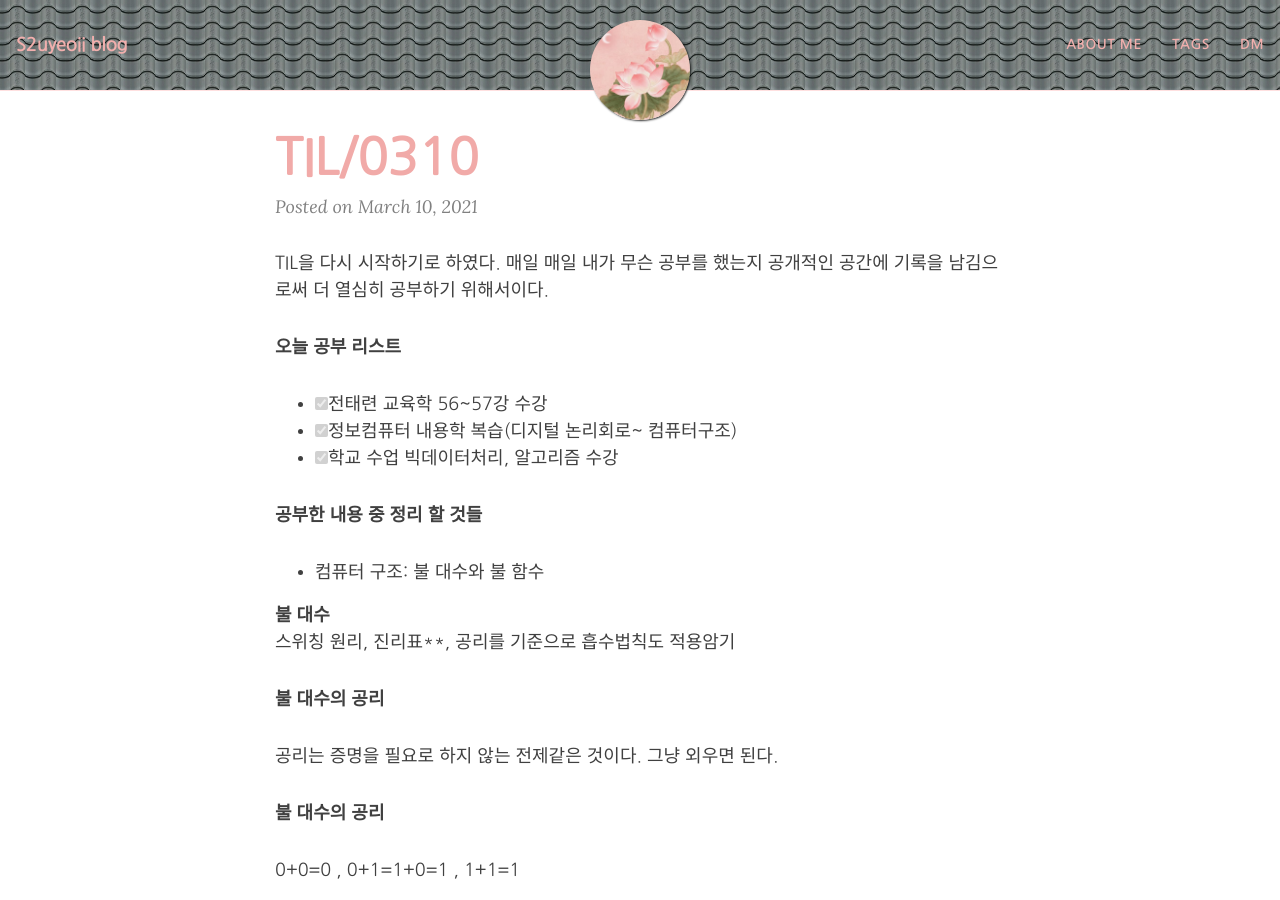
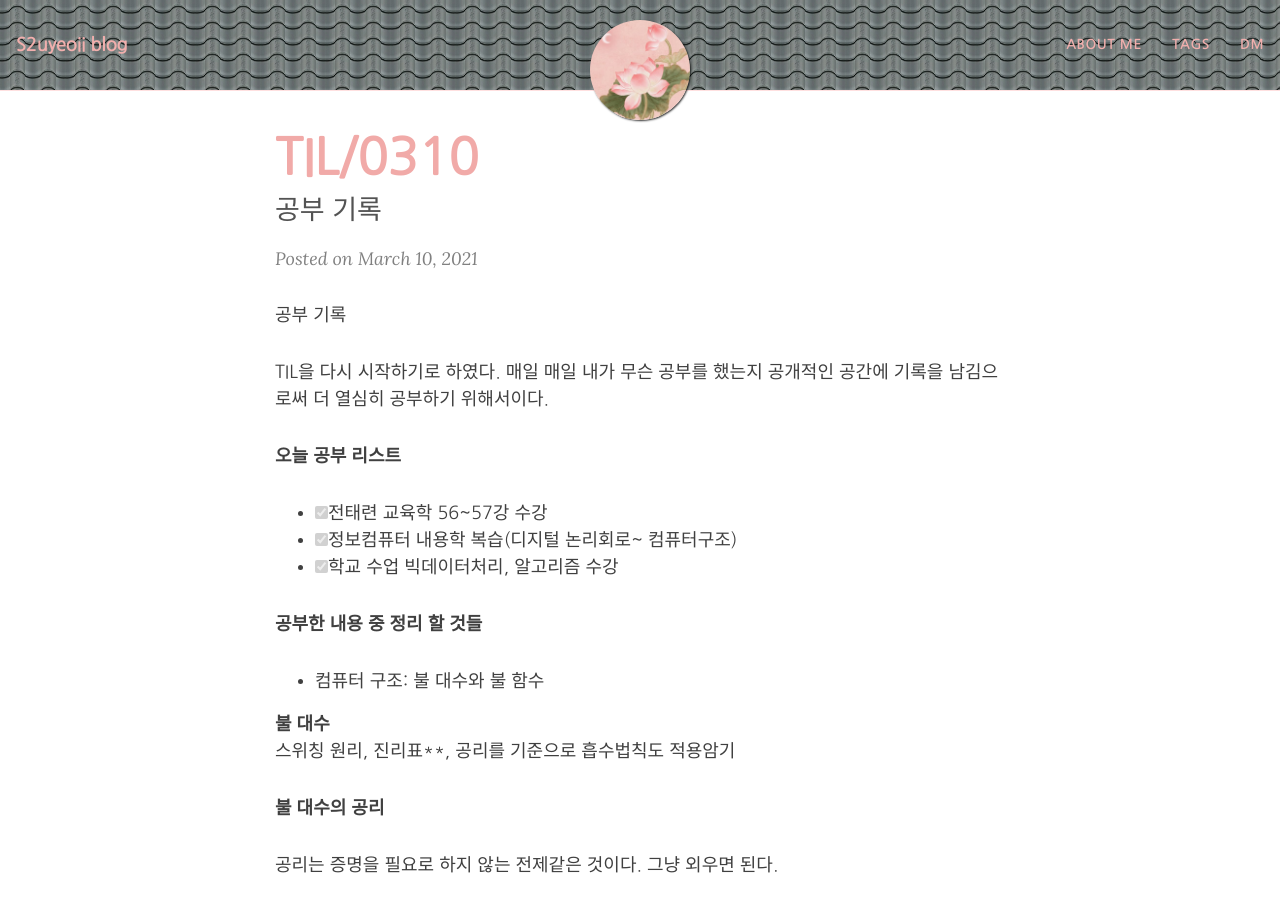
Before and after one commit to yeoneed/yeoneed.github.io, a Jekyll site: the page built from _posts/2021-03-10-TIL-0310.md, in a window 1280 px wide and 900 px high. Built offline with Jekyll 4.4.1, drawn with Linux system fonts in a browser that asks for light colours; nearby versions of some CDN libraries; some web fonts are replaced; comment, search, counter and statistics services are not loaded.

Commit message:
Update 2021-03-10-TIL-0310.md

```diff
--- a/_posts/2021-03-10-TIL-0310.md
+++ b/_posts/2021-03-10-TIL-0310.md
@@ -1,11 +1,14 @@
 ---
 layout: post
 title: TIL/0310
-subtitle:
+subtitle: 공부 기록
 comments: true
 tags: [TIL]
 
 ---
+
+공부 기록
+
 TIL을 다시 시작하기로 하였다. 매일 매일 내가 무슨 공부를 했는지 공개적인 공간에 기록을 남김으로써 더 열심히 공부하기 위해서이다.
 
 **오늘 공부 리스트**
```
